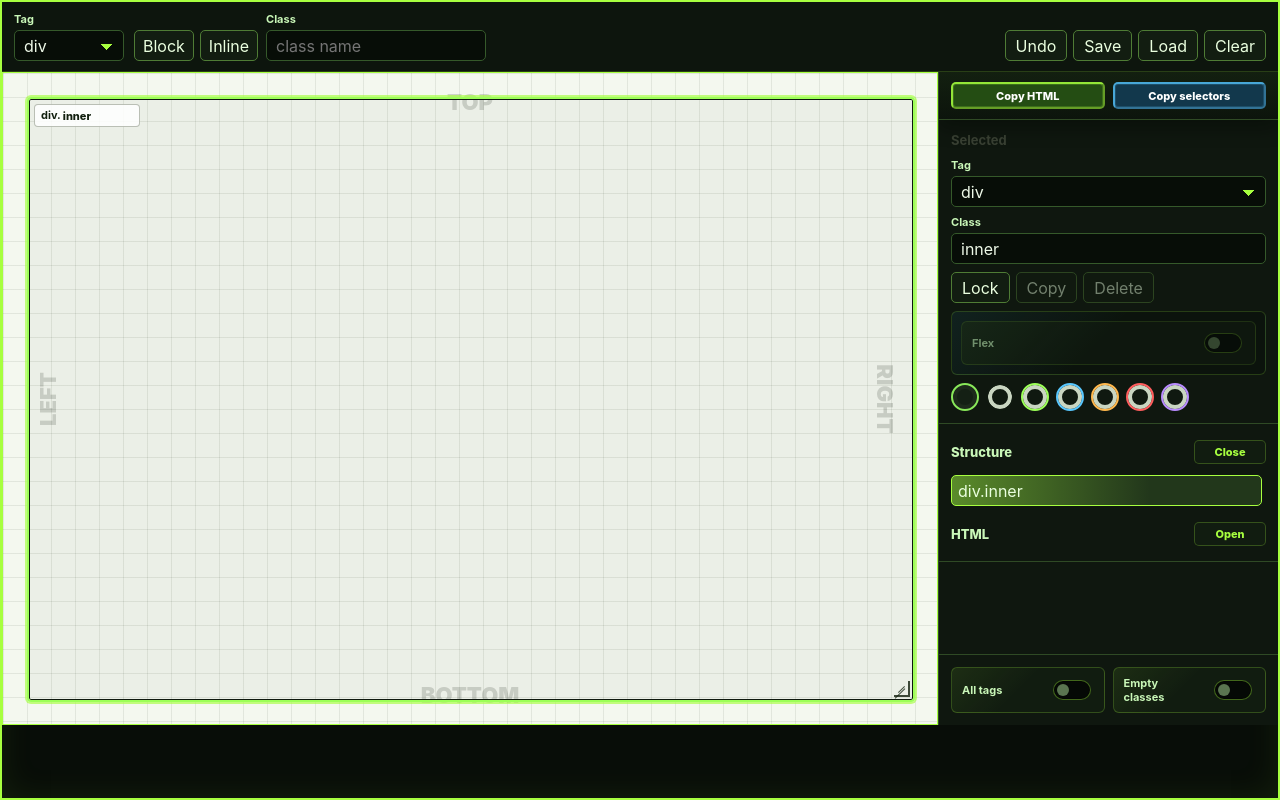
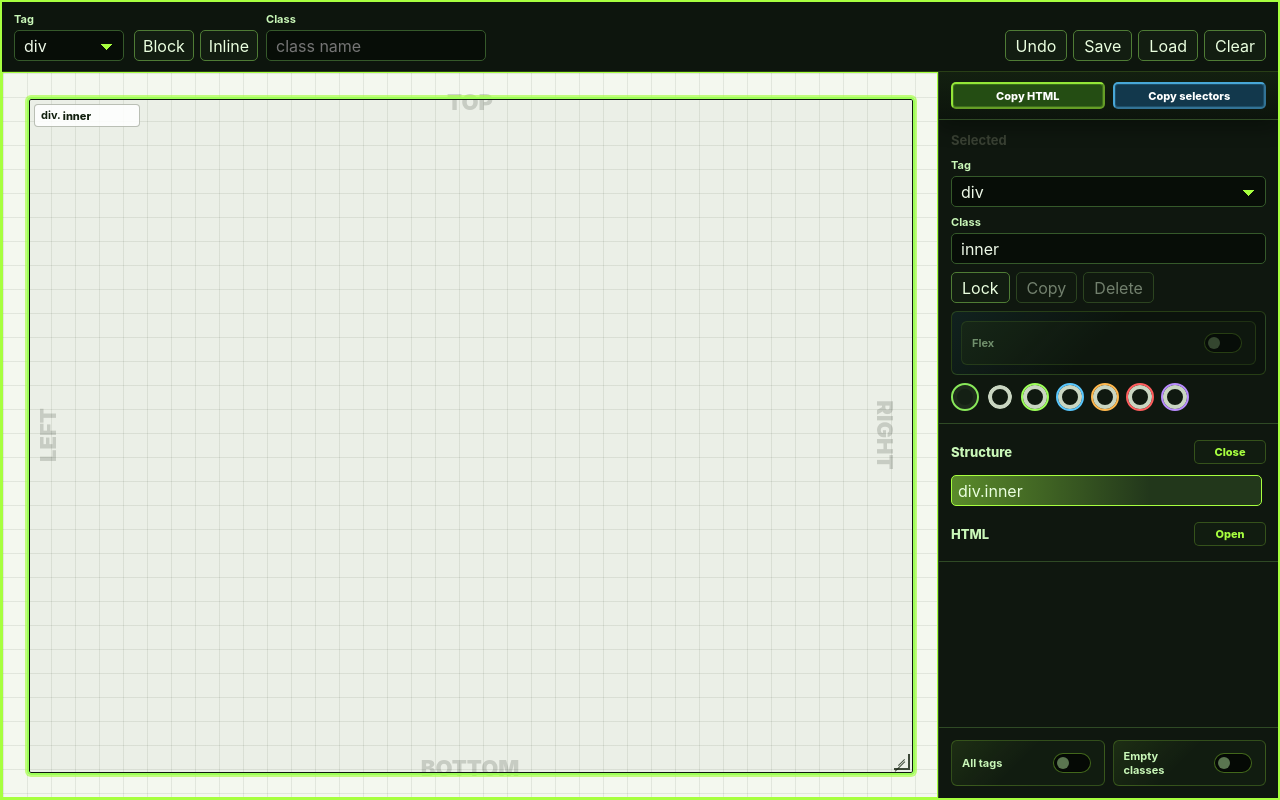
Before and after one commit to kozzztia/marckup-sketcher, a website built with Vite: page index.html in a window 1280 px wide. Built offline with nearby package versions, Linux system fonts and the light colour scheme.

Commit message:
Fix browser workspace height

```diff
--- a/src/style.css
+++ b/src/style.css
@@ -62,6 +62,8 @@ button {
 }
 
 .window-shell {
+  display: flex;
+  flex-direction: column;
   height: 100vh;
   overflow: hidden;
   border: 2px solid #a7ff3f;
@@ -153,6 +155,7 @@ h2 {
 }
 
 .toolbar {
+  flex: 0 0 auto;
   display: grid;
   grid-template-columns: 110px 122px 220px minmax(240px, 1fr);
   gap: 10px;
@@ -265,13 +268,14 @@ select:focus {
 }
 
 .workspace {
+  flex: 1 1 auto;
   display: grid;
   grid-template-columns: minmax(680px, 1fr) 340px;
-  height: calc(100vh - 147px);
   min-height: 0;
 }
 
 .canvas-wrap {
+  min-height: 0;
   overflow: auto;
   padding: 0;
   background: #070b07;
```
